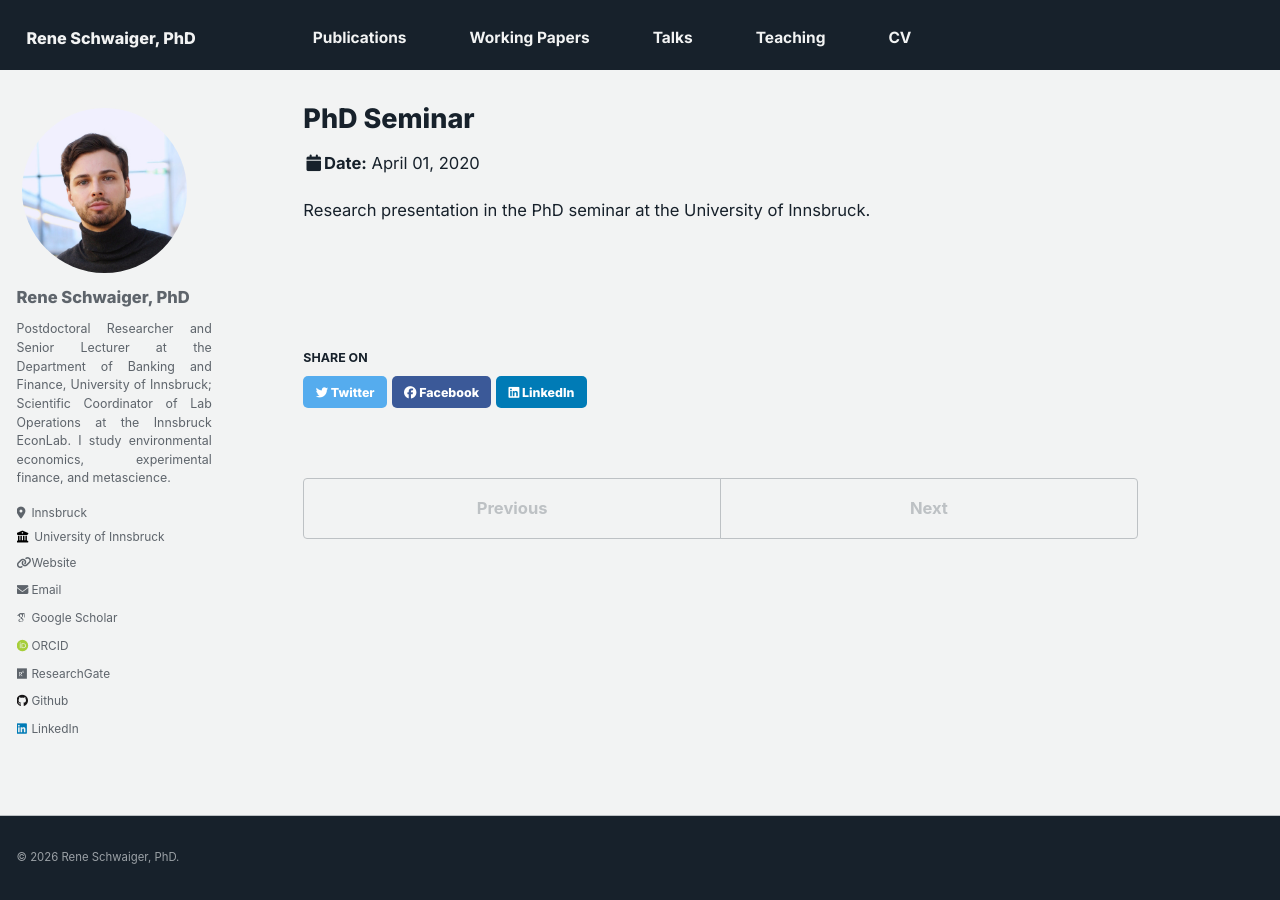
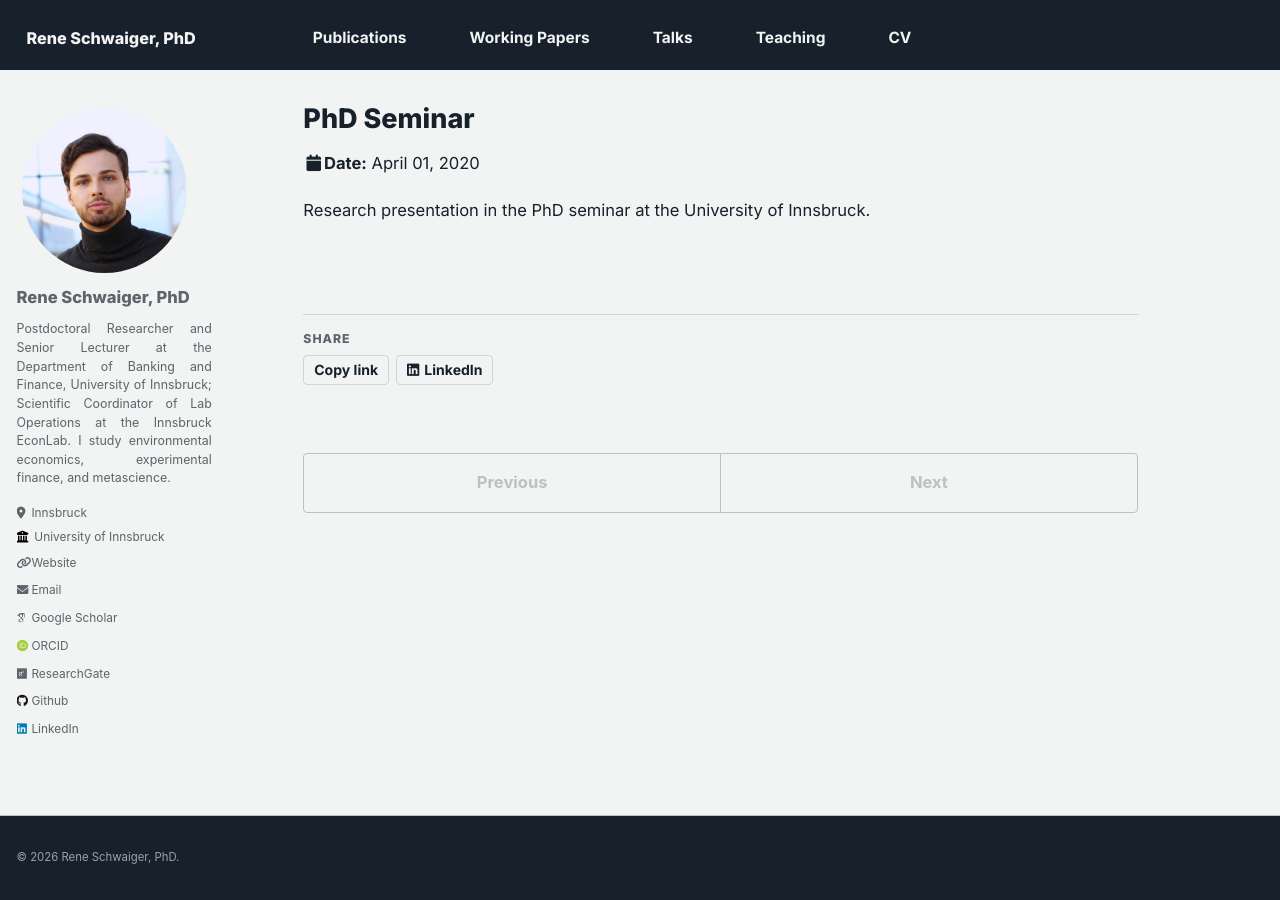
Before and after one commit to Rene1208/website, a Jekyll site: the page built from _talks/2020_Innsbruck.md, in a window 1280 px wide. Built offline with Jekyll 4.4.1, drawn with Linux system fonts in a browser that asks for light colours; some web fonts are replaced.

Commit message:
update page Codex

```diff
--- a/_includes/social-share.html
+++ b/_includes/social-share.html
@@ -2,12 +2,10 @@
 
 <section class="page__share">
   {% if site.data.ui-text[site.locale].share_on_label %}
-    <h4 class="page__share-title">{{ site.data.ui-text[site.locale].share_on_label | default: "Share on" }}</h4>
+    <h4 class="page__share-title">Share</h4>
   {% endif %}
 
-  <a href="https://twitter.com/intent/tweet?text={{ base_path }}{{ page.url }}" class="btn btn--twitter" title="{{ site.data.ui-text[site.locale].share_on_label | default: 'Share on' }} Twitter"><i class="fab fa-twitter" aria-hidden="true"></i><span> Twitter</span></a>
+  <button class="share-copy-link" type="button" data-share-url="{{ site.url }}{{ base_path }}{{ page.url }}">Copy link</button>
 
-  <a href="https://www.facebook.com/sharer/sharer.php?u={{ base_path }}{{ page.url }}" class="btn btn--facebook" title="{{ site.data.ui-text[site.locale].share_on_label | default: 'Share on' }} Facebook"><i class="fab fa-facebook" aria-hidden="true"></i><span> Facebook</span></a>
-
-  <a href="https://www.linkedin.com/shareArticle?mini=true&url={{ base_path }}{{ page.url }}" class="btn btn--linkedin" title="{{ site.data.ui-text[site.locale].share_on_label | default: 'Share on' }} LinkedIn"><i class="fab fa-linkedin" aria-hidden="true"></i><span> LinkedIn</span></a>
+  <a href="https://www.linkedin.com/shareArticle?mini=true&url={{ site.url }}{{ base_path }}{{ page.url }}" class="share-linkedin" title="Share on LinkedIn"><i class="fab fa-linkedin" aria-hidden="true"></i><span> LinkedIn</span></a>
 </section>
--- a/_layouts/default.html
+++ b/_layouts/default.html
@@ -45,6 +45,29 @@
         toggle.setAttribute('aria-expanded', isOpen ? 'true' : 'false');
       });
     }
+
+    document.querySelectorAll('.share-copy-link').forEach(function(button) {
+      button.addEventListener('click', function() {
+        var url = button.getAttribute('data-share-url') || window.location.href;
+        var markCopied = function() {
+          button.textContent = 'Copied';
+          window.setTimeout(function() { button.textContent = 'Copy link'; }, 1600);
+        };
+        if (navigator.clipboard && navigator.clipboard.writeText) {
+          navigator.clipboard.writeText(url).then(function() {
+            markCopied();
+          });
+        } else {
+          var input = document.createElement('input');
+          input.value = url;
+          document.body.appendChild(input);
+          input.select();
+          document.execCommand('copy');
+          document.body.removeChild(input);
+          markCopied();
+        }
+      });
+    });
   });
 </script>
 
--- a/_sass/custom.scss
+++ b/_sass/custom.scss
@@ -307,6 +307,57 @@ a:hover {
   opacity: 0.86;
 }
 
+.page__share {
+  display: flex;
+  flex-wrap: wrap;
+  align-items: center;
+  gap: 0.4rem;
+  margin-top: 2.1rem;
+  padding-top: 1rem;
+  border-top: 1px solid var(--line);
+}
+
+.page__share-title {
+  flex-basis: 100%;
+  margin: 0 0 0.15rem;
+  color: var(--muted);
+  font-family: var(--font-display);
+  font-size: 0.68rem;
+  font-weight: 780;
+  letter-spacing: 0.08em;
+  line-height: 1;
+  text-transform: uppercase;
+}
+
+.page__share a,
+.page__share button {
+  display: inline-flex;
+  align-items: center;
+  min-height: 1.7rem;
+  padding: 0.25rem 0.55rem;
+  background: transparent;
+  border: 1px solid var(--line);
+  border-radius: 4px;
+  color: var(--ink);
+  cursor: pointer;
+  font-family: var(--font-display);
+  font-size: 0.78rem;
+  font-weight: 680;
+  line-height: 1.1;
+  text-decoration: none;
+}
+
+.page__share a:hover,
+.page__share button:hover {
+  border-color: var(--accent);
+  color: var(--ink);
+  opacity: 0.82;
+}
+
+.page__share i {
+  margin-right: 0.28rem;
+}
+
 .page__meta {
   color: var(--muted);
   font-size: 0.86rem;
```
